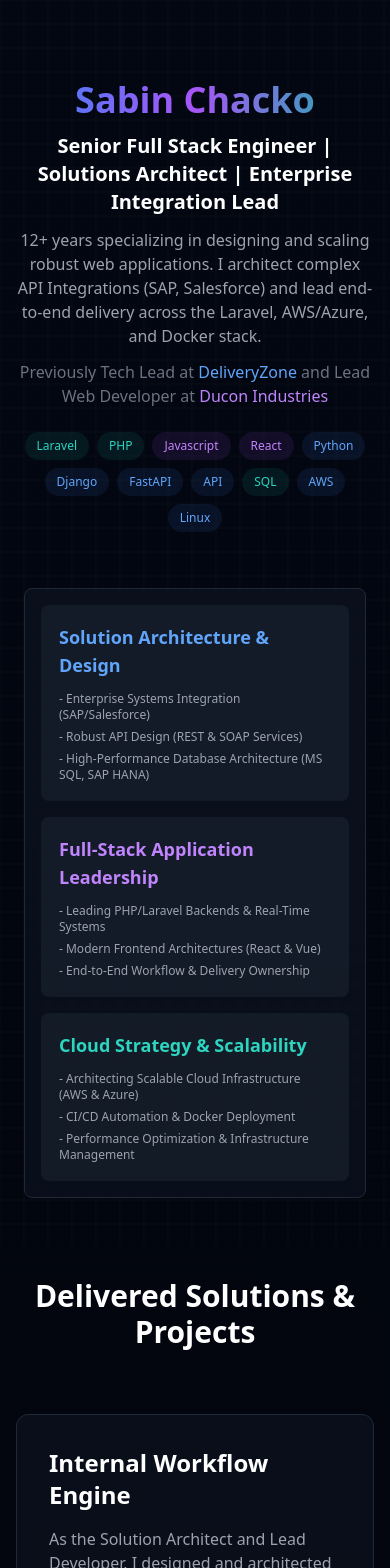
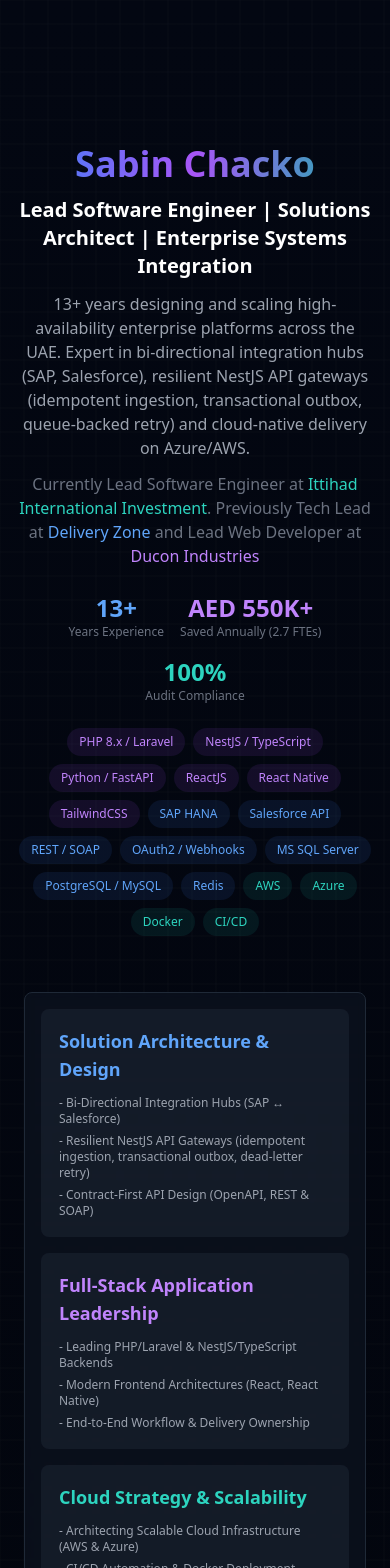
Before and after one commit to sabinchacko03/sabinchacko03.github.io, a Next.js app: page / in a window 390 px wide. Shown: the top 1568 px of the page. Built offline with nearby package versions, Linux system fonts and the light colour scheme.

Commit message:
resuime update

```diff
--- a/app/components/HeroSection.tsx
+++ b/app/components/HeroSection.tsx
@@ -3,11 +3,13 @@
 import { motion } from "framer-motion";
 import { useEffect, useState } from "react";
 
+type Skill = { name: string; category?: "integration" | "stack" | "cloud" };
+
 export default function HeroSection() {
   const [selectedStack, setSelectedStack] = useState<
     "frontend" | "backend" | "devops" | null
   >(null);
-  const [skillsData, setSkillsData] = useState<[]>([]);
+  const [skillsData, setSkillsData] = useState<Skill[]>([]);
 
   useEffect(() => {
     fetch("/data.json")
@@ -21,7 +23,7 @@
         <div className="absolute inset-0 bg-[url('/grid.svg')] opacity-10" />
       </div>
 
-      <div className="relative z-10 min-h-screen flex flex-col items-center justify-center px-4 pt-8 md:pt-0">
+      <div className="relative z-10 min-h-screen flex flex-col items-center justify-center px-4 pt-24 pb-12 md:pt-32">
         <motion.div
           initial={{ opacity: 0, y: 20 }}
           animate={{ opacity: 1, y: 0 }}
@@ -32,30 +34,62 @@
               Sabin Chacko
             </h1>
             <h2 className="text-xl md:text-4xl font-bold text-white">
-              Senior Full Stack Engineer | Solutions Architect | Enterprise
-              Integration Lead
+              Lead Software Engineer | Solutions Architect | Enterprise
+              Systems Integration
             </h2>
             <p className="text-normal md:text-xl text-gray-400 max-w-2xl mx-auto">
-              12+ years specializing in designing and scaling robust web
-              applications. I architect complex API Integrations (SAP,
-              Salesforce) and lead end-to-end delivery across the Laravel,
-              AWS/Azure, and Docker stack.
+              13+ years designing and scaling high-availability enterprise
+              platforms across the UAE. Expert in bi-directional integration
+              hubs (SAP, Salesforce), resilient NestJS API gateways
+              (idempotent ingestion, transactional outbox, queue-backed
+              retry) and cloud-native delivery on Azure/AWS.
             </p>
             <p className="text-base md:text-lg text-gray-500 max-w-2xl mx-auto">
-              Previously Tech Lead at{" "}
-              <span className="text-blue-400">DeliveryZone</span> and Lead Web
-              Developer at{" "}
+              Currently Lead Software Engineer at{" "}
+              <span className="text-teal-400">
+                Ittihad International Investment
+              </span>
+              . Previously Tech Lead at{" "}
+              <span className="text-blue-400">Delivery Zone</span> and Lead
+              Web Developer at{" "}
               <span className="text-purple-400">Ducon Industries</span>
             </p>
           </div>
+
+          <div className="flex flex-wrap justify-center gap-4 md:gap-10 mb-6 md:mb-8 text-center">
+            <div>
+              <div className="text-2xl md:text-3xl font-bold text-blue-400">
+                13+
+              </div>
+              <div className="text-xs md:text-sm text-gray-500">
+                Years Experience
+              </div>
+            </div>
+            <div>
+              <div className="text-2xl md:text-3xl font-bold text-purple-400">
+                AED 550K+
+              </div>
+              <div className="text-xs md:text-sm text-gray-500">
+                Saved Annually (2.7 FTEs)
+              </div>
+            </div>
+            <div>
+              <div className="text-2xl md:text-3xl font-bold text-teal-400">
+                100%
+              </div>
+              <div className="text-xs md:text-sm text-gray-500">
+                Audit Compliance
+              </div>
+            </div>
+          </div>
+
           <div className="flex flex-wrap justify-center gap-2 md:gap-3 mb-6 md:mb-8">
-            {skillsData.map((skill: { name: string }) => {
-              // Map skill names to color classes
+            {skillsData.map((skill) => {
               let colorClass = "bg-blue-500/10 text-blue-400";
-              if (/php|laravel|sql|rest api/i.test(skill.name)) {
+              if (skill.category === "stack") {
+                colorClass = "bg-purple-500/10 text-purple-400";
+              } else if (skill.category === "cloud") {
                 colorClass = "bg-teal-500/10 text-teal-400";
-              } else if (/react|next\.js|javascript/i.test(skill.name)) {
-                colorClass = "bg-purple-500/10 text-purple-400";
               }
               return (
                 <span
@@ -94,15 +128,16 @@
                 <ul className="space-y-1.5 md:space-y-2 text-xs md:text-sm text-gray-400">
                   <li className="flex items-center gap-2">
                     {/* <div className="w-3 h-2 bg-blue-500 rounded-full" /> */}
-                    - Enterprise Systems Integration (SAP/Salesforce)
+                    - Bi-Directional Integration Hubs (SAP ↔ Salesforce)
                   </li>
                   <li className="flex items-center gap-2">
                     {/* <div className="w-3 h-2 bg-blue-500 rounded-full" /> */}
-                    - Robust API Design (REST & SOAP Services)
+                    - Resilient NestJS API Gateways (idempotent ingestion,
+                    transactional outbox, dead-letter retry)
                   </li>
                   <li className="flex items-center gap-2">
                     {/* <div className="w-3 h-2 bg-blue-500 rounded-full" /> */}
-                    - High-Performance Database Architecture (MS SQL, SAP HANA)
+                    - Contract-First API Design (OpenAPI, REST & SOAP)
                   </li>
                 </ul>
               </div>
@@ -123,11 +158,11 @@
                 <ul className="space-y-1.5 md:space-y-2 text-xs md:text-sm text-gray-400">
                   <li className="flex items-center gap-2">
                     {/* <div className="w-1.5 h-1.5 bg-purple-500 rounded-full" /> */}
-                    - Leading PHP/Laravel Backends & Real-Time Systems
+                    - Leading PHP/Laravel & NestJS/TypeScript Backends
                   </li>
                   <li className="flex items-center gap-2">
                     {/* <div className="w-1.5 h-1.5 bg-purple-500 rounded-full" /> */}
-                    - Modern Frontend Architectures (React & Vue)
+                    - Modern Frontend Architectures (React, React Native)
                   </li>
                   <li className="flex items-center gap-2">
                     {/* <div className="w-1.5 h-1.5 bg-purple-500 rounded-full" /> */}
@@ -160,7 +195,8 @@
                   </li>
                   <li className="flex items-center gap-2">
                     {/* <div className="w-1.5 h-1.5 bg-teal-500 rounded-full" /> */}
-                    - Performance Optimization & Infrastructure Management
+                    - High-Availability Design with Observability (Logging,
+                    Correlation IDs, Alerting)
                   </li>
                 </ul>
               </div>
--- a/app/components/ProjectsSection.tsx
+++ b/app/components/ProjectsSection.tsx
@@ -8,6 +8,8 @@
 
 type Project = {
   title: string;
+  company?: string;
+  period?: string;
   description: string;
   sections: {
     title: string;
@@ -79,10 +81,19 @@
                   >
                     <div className="space-y-6">
                       <div>
-                        <h3 className="text-2xl font-bold mb-4">
+                        <h3 className="text-2xl font-bold mb-1">
                           {project.title}
                         </h3>
-                        <p className="text-gray-400">{project.description}</p>
+                        {(project.company || project.period) && (
+                          <p className="text-sm text-teal-400 mb-4">
+                            {project.company}
+                            {project.company && project.period ? " — " : ""}
+                            {project.period}
+                          </p>
+                        )}
+                        <p className="text-gray-400 mt-4">
+                          {project.description}
+                        </p>
                       </div>
                       <div className="grid grid-cols-1 md:grid-cols-2 gap-6">
                         {project.sections.map((section, sidx) => (
--- a/app/layout.tsx
+++ b/app/layout.tsx
@@ -13,35 +13,38 @@
 });
 
 export const metadata: Metadata = {
-	title: 'Sabin Chacko - Senior Full-Stack Developer & Solution Architect',
+	metadataBase: new URL('https://sabinchacko03.github.io/'),
+	title: 'Sabin Chacko - Lead Software Engineer & Solutions Architect',
 	description:
-		'Portfolio of a Solution Architect & Full-Stack Lead. Architecting scalable web applications and complex APIs with Laravel, React, and cloud platforms (AWS, Azure). I am based in Abu Dhabi, UAE.',
+		'Lead Software Engineer and Solutions Architect with 13+ years designing and scaling high-availability enterprise platforms across the UAE. Expert in SAP/Salesforce integration hubs, NestJS API gateways, and cloud-native delivery on Azure/AWS. Based in Abu Dhabi, UAE.',
 	keywords: [
-		'Full-Stack Developer',
+		'Lead Software Engineer',
+		'Solutions Architect',
+		'Enterprise Systems Integration',
 		'Software Engineer',
-		'Frontend Development',
 		'Backend Development',
 		'Laravel',
 		'PHP',
+		'NestJS',
+		'TypeScript',
 		'FastAPI',
 		'React',
-		'Next.js',
-		'TypeScript',
+		'SAP Integration',
+		'Salesforce API',
 		'Database Design',
 		'API Development',
 		'Cloud Solutions',
 		'System Architecture',
-		'Web Development',
 		'Sabin Chacko',
-		'Solution Artchitect in UAE',
-		'Senior Laravel Developer in UAE',
+		'Solutions Architect in UAE',
+		'Lead Software Engineer in UAE',
 	],
 	authors: [{ name: 'Sabin Chacko' }],
 	creator: 'Sabin Chacko',
 	openGraph: {
-		title: 'Sabin Chacko - Senior Full-Stack Developer Portfolio',
+		title: 'Sabin Chacko - Lead Software Engineer & Solutions Architect',
 		description:
-			'Passionate full-stack developer creating complete web solutions. Explore my projects and technical expertise across the entire development stack.',
+			'13+ years designing and scaling high-availability enterprise platforms across the UAE. Explore my SAP/Salesforce integration work, NestJS API gateways, and cloud architecture projects.',
 		url: 'https://sabinchacko03.github.io/',
 		siteName: 'Sabin Chacko - Portfolio',
 		images: [
@@ -49,7 +52,7 @@
 				url: '/og-image.jpg',
 				width: 1200,
 				height: 630,
-				alt: 'Sabin Chacko - Full-Stack Developer Portfolio',
+				alt: 'Sabin Chacko - Lead Software Engineer & Solutions Architect',
 			},
 		],
 		locale: 'en_US',
@@ -57,10 +60,9 @@
 	},
 	twitter: {
 		card: 'summary_large_image',
-		title: 'Sabin Chacko - Full-Stack Developer',
+		title: 'Sabin Chacko - Lead Software Engineer & Solutions Architect',
 		description:
-			'Passionate full-stack developer creating complete web solutions. Explore my projects and technical expertise across the entire development stack.',
-		creator: '@yourusername',
+			'13+ years designing and scaling high-availability enterprise platforms across the UAE. Explore my SAP/Salesforce integration work, NestJS API gateways, and cloud architecture projects.',
 		images: ['/og-image.jpg'],
 	},
 	robots: {
--- a/public/data.json
+++ b/public/data.json
@@ -1,40 +1,45 @@
 {
     "experience": [{
-            "title": "Internal Workflow Engine",
-            "description": "As the Solution Architect and Lead Developer, I designed and architected Simplifi, a mission-critical enterprise platform that automated master data workflows, GRC controls, and compliance reporting. The core value was enabling complex, real-time integration with major enterprise systems, including SAP for business partner management and Pathlock for automated user access provisioning and audit readiness. This full-stack solution featured modular capabilities like ICFR dashboards and Delegation of Authority (DOA), ensuring a secure and streamlined internal control environment.",
+            "title": "Simplifi | Enterprise Workflow Automation Platform",
+            "company": "Ittihad International Investment",
+            "period": "Lead Software Engineer & Solutions Architect · 02/2023 – Present",
+            "description": "As the Solution Architect and Lead Engineer, I designed Simplifi, a mission-critical platform automating master data workflows, GRC controls, and compliance reporting for 400+ users. I architected a NestJS gateway for SAP PO/SO/PR approval automation (contract-first OpenAPI, idempotent ingestion, transactional outbox with dead-letter retry) and a bi-directional SAP/Salesforce integration hub, alongside a Python/FastAPI service layer for automated SoD compliance checks. The platform runs on a high-availability Azure environment with full observability (logging, correlation IDs, Slack alerting), with services Dockerized into air-gapped VMs behind nginx/Azure Application Gateway.",
             "sections": [{
                     "title": "Application Structure",
                     "color": "text-blue-400",
                     "items": [
-                        "Laravel, MSSQL Server, HanaDB",
-                        "Livewire, Javascript & TailwindCSS",
-                        "Azure, Ubntu, Nginx, Azure WAF, SSO"
+                        "Laravel, NestJS/TypeScript, Python/FastAPI",
+                        "MS SQL Server, SAP HANA",
+                        "Livewire, JavaScript & TailwindCSS",
+                        "Azure (HA), Docker, Nginx, Azure App Gateway/WAF, SSO"
                     ]
                 },
                 {
                     "title": "Integrations",
                     "color": "text-purple-400",
                     "items": [
-                        "SAP: Business Partner workflows",
-                        "Salesforce: Customer onboarding",
-                        "Pathlock: Access provisioning & GRC",
-                        "SAP: Automating PR,PO & SO workflows"
+                        "SAP: PO/SO/PR approval automation (NestJS gateway)",
+                        "SAP: Business Partner & DOA policy workflows",
+                        "Salesforce: Bi-directional customer onboarding hub",
+                        "Pathlock: Access provisioning & automated SoD/GRC"
                     ]
                 }
             ],
             "achievementsTitle": "Key Achievements",
             "achievements": [
-                "Automated 90% of Business Partner workflows",
-                "Implemented DOA module for group-wide policy and transaction governance",
-                "Resolved SAP approval bottlenecks across multi-layered workflows"
-
+                "Saved AED 550K+ a year (2.7 FTEs) from the Business Partner module alone at 100% audit compliance",
+                "Automated group-wide DOA policy matrices and vendor onboarding across multiple subsidiaries",
+                "Delivered 12+ end-to-end workflow automations with a custom SAP HANA connector, cutting manual effort by 88%",
+                "Led 3–4 engineers in Agile delivery, translating IT, Group Compliance and FP&A requirements into C4 architectural blueprints"
             ],
             "architectureTitle": "Workflow Application Architecture",
             "architectureSvg": "SimplifiArchitecture",
             "showArchitecture": true
         },
         {
-            "title": "RunRun Ecommerce (Wayno)",
+            "title": "Wayno & Dispatcher | B2B Logistics and Delivery Platform",
+            "company": "Delivery Zone",
+            "period": "Lead Software Developer · 07/2021 – 01/2023",
             "description": "I served as the Technical Lead, overseeing the architecture and full-stack development of this high-performance, multi-vendor marketplace platform. The key challenge involved architecting a scalable platform capable of supporting multiple simultaneous vendors while managing real-time logistics and delivery. I designed and integrated complex APIs, successfully achieving integration with the Abu Dhabi Police app for compliant courier deliveries. This solution featured comprehensive shop/product management APIs and integrated courier/rider tracking systems for continuous logistics monitoring.",
             "sections": [{
                     "title": "Features",
@@ -74,6 +79,8 @@
             "showArchitecture": true
         }, {
             "title": "Ducon Outdoor Living (duconodl.com)",
+            "company": "Ducon Industries FZCO",
+            "period": "Lead Web Developer · 04/2019 – 07/2021",
             "description": "I led the full-stack architecture and end-to-end delivery of high-visibility commercial websites. This particular project was initially built on PHP/Yii2 while others where built on Concrete5 and Wordpress. The scope included a successful architectural rebuild and migration to Laravel, featuring a complex Salesforce API integration for core backend services. My ownership covered secure architecture, cloud deployment, and the highly responsive product interface.",
             "sections": [{
                     "title": "Features",
@@ -114,61 +121,24 @@
             "showArchitecture": false
         }
     ],
-    "skills": [{
-            "name": "Laravel",
-            "level": "Expert",
-            "description": "Proficient in Laravel & Laravel tools for building scalable web applications."
-        },
-        {
-            "name": "PHP",
-            "level": "Expert",
-            "description": "Understand the core concepts of PHP and how to use it to build scalable web applications."
-        },
-        {
-            "name": "Javascript",
-            "level": "Expert",
-            "description": "Proficient in Javascript and how to use it to build modern web applications."
-        },
-        {
-            "name": "React",
-            "level": "Intermediate",
-            "description": "Proficient in React, Redux, and React Router for building scalable web applications."
-        },
-        {
-            "name": "Python",
-            "level": "Intermediate",
-            "description": "Intermediate knowledge."
-        },
-        {
-            "name": "Django",
-            "level": "Intermediate",
-            "description": "Intermediate knowledge."
-        },
-        {
-            "name": "FastAPI",
-            "level": "Intermediate",
-            "description": "Intermediate knowledge."
-        },
-        {
-            "name": "API",
-            "level": "Expert",
-            "description": "Proficient in REST APIs, implemented numerous integrations with third party services."
-        },
-        {
-            "name": "SQL",
-            "level": "Expert",
-            "description": "Proficient in SQL, worked with MySQL, PostgreSQL, MSSQL and HanaDB."
-        },
-        {
-            "name": "AWS",
-            "level": "Intermediate",
-            "description": "EC2, S3,RDS, Lightsail."
-        },
-        {
-            "name": "Linux",
-            "level": "Intermediate",
-            "description": "Devops, CI/CD, Docker, Github Actions."
-        }
+    "skills": [
+        { "name": "PHP 8.x / Laravel", "category": "stack", "level": "Expert" },
+        { "name": "NestJS / TypeScript", "category": "stack", "level": "Expert" },
+        { "name": "Python / FastAPI", "category": "stack", "level": "Intermediate" },
+        { "name": "ReactJS", "category": "stack", "level": "Intermediate" },
+        { "name": "React Native", "category": "stack", "level": "Intermediate" },
+        { "name": "TailwindCSS", "category": "stack", "level": "Expert" },
+        { "name": "SAP HANA", "category": "integration", "level": "Expert" },
+        { "name": "Salesforce API", "category": "integration", "level": "Expert" },
+        { "name": "REST / SOAP", "category": "integration", "level": "Expert" },
+        { "name": "OAuth2 / Webhooks", "category": "integration", "level": "Expert" },
+        { "name": "MS SQL Server", "category": "integration", "level": "Expert" },
+        { "name": "PostgreSQL / MySQL", "category": "integration", "level": "Expert" },
+        { "name": "Redis", "category": "integration", "level": "Intermediate" },
+        { "name": "AWS", "category": "cloud", "level": "Intermediate" },
+        { "name": "Azure", "category": "cloud", "level": "Expert" },
+        { "name": "Docker", "category": "cloud", "level": "Expert" },
+        { "name": "CI/CD", "category": "cloud", "level": "Expert" }
     ],
     "projects": [{
         "name": "Workflow Engine",
```
Also changed, not shown: app/components/ContactSection.tsx (+0 -10 lines), app/components/svg/SimplifiArchitecture.tsx (+106 -17 lines), 1 other file (tests, documents, lock files or other folders).
